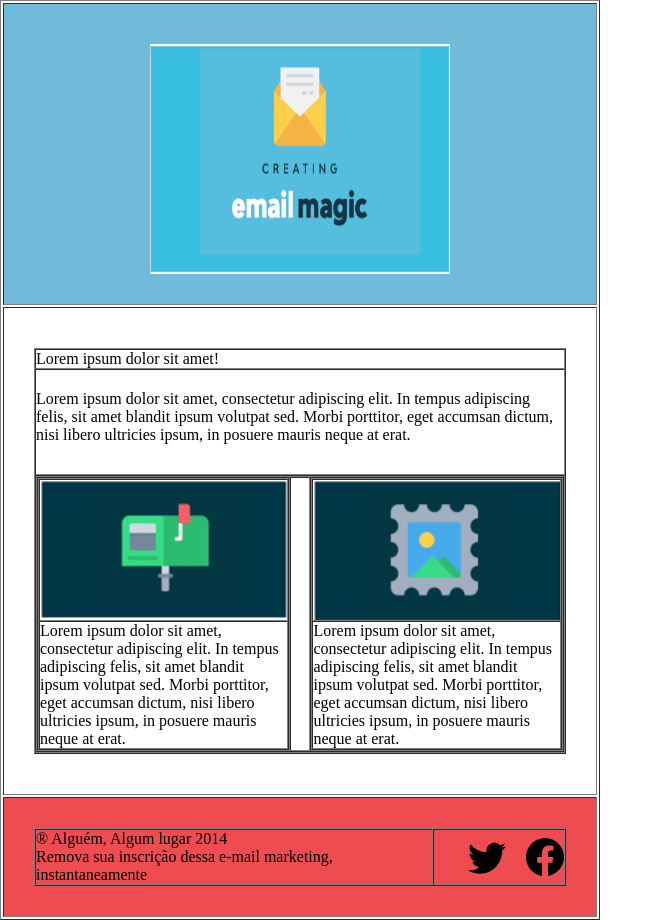
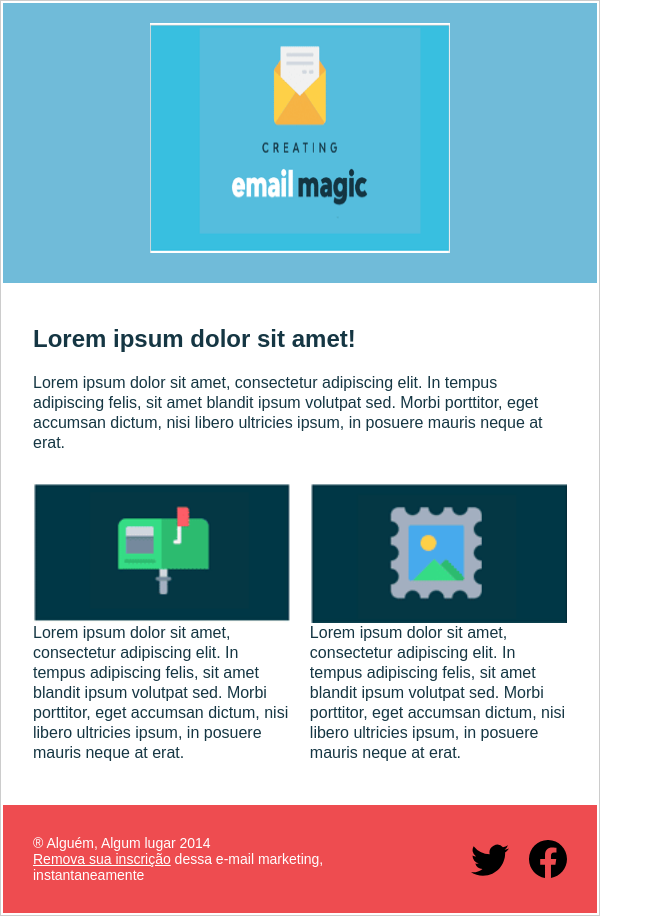
Before and after one commit to otaviohenrique1/email_marketing_htarketing_html_css, a plain HTML site: page index.html in a window 1280 px wide. Shown: the whole page, without its empty margins (0-663 px from the left). Drawn offline with Linux system fonts and the light colour scheme.

Commit message:
Commit final

```diff
--- a/index.html
+++ b/index.html
@@ -7,27 +7,29 @@
     <title>Document</title>
   </head>
   <body style="margin: 0; padding: 0;">
-    <table border="1" cellpadding="0" width="600">
+    <table border="0" cellpadding="0" width="600" style="border: 1px solid #cccccc;">
       <tr>
-        <td align="center" bgcolor="#70bbd9" style="padding: 40px 0 30px 0;">
+        <td align="center" bgcolor="#70bbd9" style="padding: 20px 0 30px 0;">
           <img src="img/h1.PNG" alt="Criando Mágica de E-mail" width="300" height="230" style="display: block;">
         </td>
       </tr>
       <tr>
         <td bgcolor="#ffffff" style="padding: 40px 30px 40px 30px;">
-          <table border="1" cellpadding="0" cellspacing="0" width="100%">
+          <table border="0" cellpadding="0" cellspacing="0" width="100%">
             <tr>
-              <td>Lorem ipsum dolor sit amet!</td>
+              <td style="color: #153643; font-family: Arial, Helvetica, sans-serif; font-size: 24px;">
+                <b>Lorem ipsum dolor sit amet!</b>
+              </td>
             </tr>
             <tr>
-              <td style="padding: 20px 0 30px 0;">Lorem ipsum dolor sit amet, consectetur adipiscing elit. In tempus adipiscing felis, sit amet blandit ipsum volutpat sed. Morbi porttitor, eget accumsan dictum, nisi libero ultricies ipsum, in posuere mauris neque at erat.</td>
+              <td style="padding: 20px 0 30px 0; color: #153643; font-family: Arial, sans-serif; font-size: 16px; line-height: 20px;">Lorem ipsum dolor sit amet, consectetur adipiscing elit. In tempus adipiscing felis, sit amet blandit ipsum volutpat sed. Morbi porttitor, eget accumsan dictum, nisi libero ultricies ipsum, in posuere mauris neque at erat.</td>
             </tr>
             <tr>
               <td>
-                <table border="1" cellpadding="0" cellspacing="0" width="100%">
+                <table border="0" cellpadding="0" cellspacing="0" width="100%">
                   <tr>
                     <td width="260" valign="top">
-                      <table border="1" cellpadding="0" cellspacing="0" width="100%">
+                      <table border="0" cellpadding="0" cellspacing="0" width="100%">
                         <tr>
                           <td>
                             <img src="img/h2.png" alt="h2_imagem" width="100%" height="140" style="display: block;">
@@ -35,7 +37,7 @@
                         </tr>
                         <tr>
                           <td style="padding: 25
-                          px 0 0 0;">
+                          px 0 0 0; color: #153643; font-family: Arial, sans-serif; font-size: 16px; line-height: 20px;">
                             Lorem ipsum dolor sit amet, consectetur adipiscing elit. In tempus adipiscing felis, sit amet blandit ipsum volutpat sed. Morbi porttitor, eget accumsan dictum, nisi libero ultricies ipsum, in posuere mauris neque at erat.
                           </td>
                         </tr>
@@ -43,7 +45,7 @@
                     </td>
                     <td style="font-size: 0; line-height: 0;" width="20">&nbsp;</td>
                     <td width="260" valign="top">
-                      <table border="1" cellpadding="0" cellspacing="0" width="100%">
+                      <table border="0" cellpadding="0" cellspacing="0" width="100%">
                         <tr>
                           <td>
                             <img src="img/h3.png" alt="h3_imagem" width="100%" height="140" style="display: block;">
@@ -51,7 +53,7 @@
                         </tr>
                         <tr>
                           <td style="padding: 25
-                          px 0 0 0;">
+                          px 0 0 0; color: #153643; font-family: Arial, sans-serif; font-size: 16px; line-height: 20px;">
                             Lorem ipsum dolor sit amet, consectetur adipiscing elit. In tempus adipiscing felis, sit amet blandit ipsum volutpat sed. Morbi porttitor, eget accumsan dictum, nisi libero ultricies ipsum, in posuere mauris neque at erat.
                           </td>
                         </tr>
@@ -66,11 +68,11 @@
       </tr>
       <tr>
         <td bgcolor="#ee4c50" style="padding: 30px 30px 30px 30px;">
-          <table border="1" cellpadding="0" cellspacing="0" width="100%">
+          <table border="0" cellpadding="0" cellspacing="0" width="100%">
             <tr>
-              <td width="75%">
+              <td width="75%" style="color: #ffffff; font-family: Arial, Helvetica, sans-serif; font-size: 14px;">
                 &reg; Alguém, Algum lugar 2014<br/>
-                Remova sua inscrição dessa e-mail marketing, instantaneamente
+                <a href="#" style="color: #ffffff;"><font color="#ffffff">Remova sua inscrição</font></a> dessa e-mail marketing, instantaneamente
               </td>
               <td align="right">
                 <table border="0" cellpadding="0" cellspacing="0">
```
Also changed, not shown: 1 other file.
